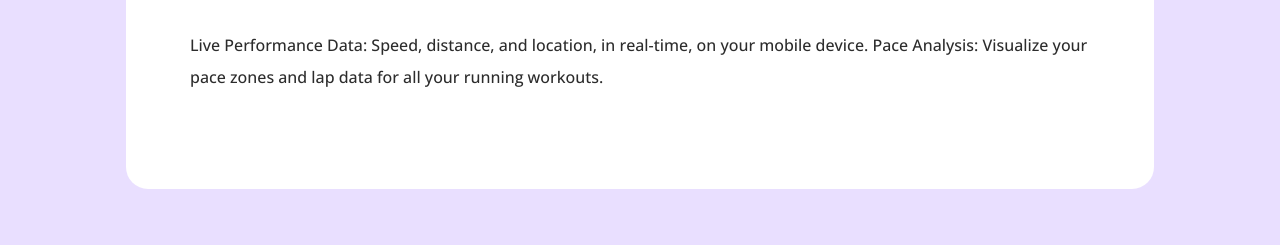
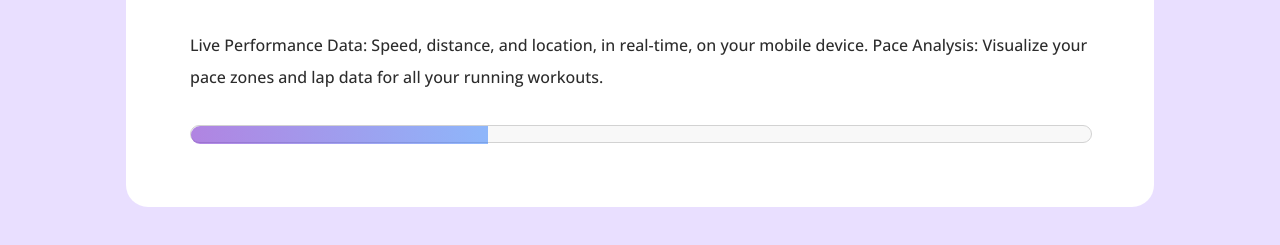
Before and after one commit to OerdBej/Flexible-plan, a plain HTML site: page index.html in a window 1280 px wide. Shown: the part 497-742 px from the top of the page. Drawn offline with nearby package versions, Linux system fonts and the light colour scheme.

Commit message:
making the progress bar outline

```diff
--- a/index.html
+++ b/index.html
@@ -42,6 +42,13 @@
         your mobile device. Pace Analysis: Visualize your pace zones and lap
         data for all your running workouts.
       </p>
+      <!-- slider scrolling -->
+      <div class="slider">
+        <div class="bar">
+          <div class="progress"></div>
+          <div class="point"></div>
+        </div>
+      </div>
     </div>
   </body>
 </html>
--- a/style.css
+++ b/style.css
@@ -141,3 +141,30 @@ h1 {
   line-height: 32px;
   margin: 16px 0 32px 0;
 }
+
+/* slider scrolling bar */
+
+/* parent container width */
+.slider {
+  width: 100%;
+}
+
+.slider .bar {
+  width: 100%;
+  height: 16px;
+  background-color: rgb(248, 248, 248);
+  border: 1px solid rgb(210, 210, 210);
+  border-radius: 20px;
+}
+
+.slider .progress {
+  width: 33%;
+  height: 18px;
+  background: linear-gradient(
+    to right,
+    rgba(106, 17, 203, 0.5),
+    rgba(37, 117, 252, 0.5)
+  );
+  border-top-left-radius: 20px;
+  border-bottom-left-radius: 20px;
+}
```
